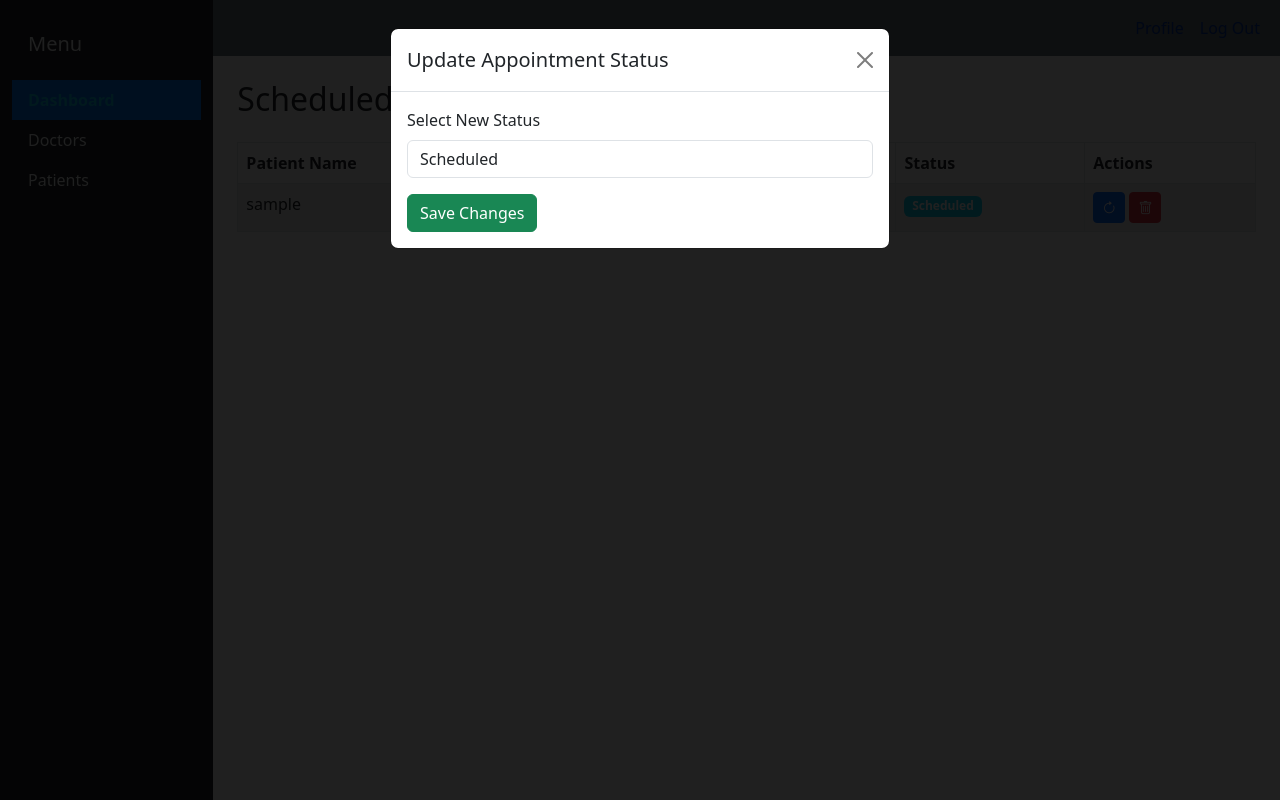
After one commit to Pulsencode/DocuClinic, a Django app: page /accounts/doctor/dashboard/ in a window 1280 px wide, after a click that opens the changed part. The commit adds this page. Run offline with Django 5.2, Linux system fonts and the light colour scheme; a user stored in the database is signed in; tables that the repository leaves empty hold one stand-in row (values such as "Sample post"); some libraries are stand-ins or nearby versions.

Commit message:
appoinment

```diff
--- a/accounts/admin.py
+++ b/accounts/admin.py
@@ -1,8 +1,9 @@
 from django.contrib import admin
-from .models import Doctor, Operator, Admin, Patient
+from .models import Doctor, Operator, Admin, Patient, Appointment
 
 # admin.site.register(User)
 admin.site.register(Doctor)
 admin.site.register(Operator)
 admin.site.register(Admin)
 admin.site.register(Patient)
+admin.site.register(Appointment)
--- /dev/null
+++ b/accounts/templates/doctors/doctor_dashboard.html
@@ -0,0 +1,142 @@
+{% extends "authenticated_base.html" %}
+{% block title %}
+    Doctor Dashboard - Appointments
+{% endblock title %}
+{% block content %}
+    <div class="container mt-4">
+        <h2 class="mb-4">Scheduled Appointments</h2>
+        <!-- Appointments Table -->
+        <table class="table table-bordered table-striped table-hover">
+            <thead>
+                <tr>
+                    <th scope="col">Patient Name</th>
+                    <th scope="col">Scheduled Date & Time</th>
+                    <th scope="col">Status</th>
+                    <th scope="col">Actions</th>
+                </tr>
+            </thead>
+            <tbody>
+                {% for appointment in appointments %}
+                    <tr>
+                        <td>{{ appointment.patient.username }}</td>
+                        <td>{{ appointment.appointment_datetime|date:"Y-m-d H:i" }}</td>
+                        <td>
+                            <!-- Current status of the appointment -->
+                            <span class="badge {% if appointment.status == 'Scheduled' %} bg-info {% elif appointment.status == 'Pending' %} bg-warning {% elif appointment.status == 'Completed' %} bg-success {% elif appointment.status == 'Cancelled' %} bg-danger {% endif %} ">
+                                {{ appointment.status }}
+                            </span>
+                        </td>
+                        <td>
+                            <!-- Button to trigger the update modal for changing status -->
+                            <button type="button"
+                                    class="btn btn-sm btn-primary"
+                                    data-bs-toggle="modal"
+                                    data-bs-target="#updateModal{{ appointment.pk }}"> <i class="bi bi-arrow-clockwise"></i></button>
+                            <!-- Button to trigger the delete confirmation modal -->
+                            <button type="button"
+                                    class="btn btn-sm btn-danger"
+                                    data-bs-toggle="modal"
+                                    data-bs-target="#deleteModal{{ appointment.pk }}">
+                                <i class="bi bi-trash"></i>
+                            </button>
+                            <!-- Modal for Updating Status -->
+                            <div class="modal fade"
+                                 id="updateModal{{ appointment.pk }}"
+                                 tabindex="-1"
+                                 aria-labelledby="updateModalLabel{{ appointment.pk }}"
+                                 aria-hidden="true">
+                                <div class="modal-dialog">
+                                    <div class="modal-content">
+                                        <div class="modal-header">
+                                            <h5 class="modal-title" id="updateModalLabel{{ appointment.pk }}">Update Appointment Status</h5>
+                                            <button type="button"
+                                                    class="btn-close"
+                                                    data-bs-dismiss="modal"
+                                                    aria-label="Close"></button>
+                                        </div>
+                                        <div class="modal-body">
+                                            <form method="post" action="{% url 'appointment_update' appointment.pk %}">
+                                                {% csrf_token %}
+                                                <!-- Status Update Dropdown -->
+                                                <div class="form-group mb-3">
+                                                    <label for="status{{ appointment.pk }}" class="form-label">Select New Status</label>
+                                                    <select id="status{{ appointment.pk }}" name="status" class="form-control">
+                                                        <option value="Scheduled"
+                                                                {% if appointment.status == "Scheduled" %}selected{% endif %}>
+                                                            Scheduled
+                                                        </option>
+                                                        <option value="Pending"
+                                                                {% if appointment.status == "Pending" %}selected{% endif %}>
+                                                            Pending
+                                                        </option>
+                                                        <option value="Completed"
+                                                                {% if appointment.status == "Completed" %}selected{% endif %}>
+                                                            Completed
+                                                        </option>
+                                                        <option value="Cancelled"
+                                                                {% if appointment.status == "Cancelled" %}selected{% endif %}>
+                                                            Cancelled
+                                                        </option>
+                                                    </select>
+                                                </div>
+                                                <button type="submit" class="btn btn-success">Save Changes</button>
+                                            </form>
+                                        </div>
+                                    </div>
+                                </div>
+                            </div>
+                            <!-- Modal for Deleting Appointment -->
+                            <div class="modal fade"
+                                 id="deleteModal{{ appointment.pk }}"
+                                 tabindex="-1"
+                                 aria-labelledby="deleteModalLabel{{ appointment.pk }}"
+                                 aria-hidden="true">
+                                <div class="modal-dialog">
+                                    <div class="modal-content">
+                                        <div class="modal-header">
+                                            <h5 class="modal-title" id="deleteModalLabel{{ appointment.pk }}">Confirm Deletion</h5>
+                                            <button type="button"
+                                                    class="btn-close"
+                                                    data-bs-dismiss="modal"
+                                                    aria-label="Close"></button>
+                                        </div>
+                                        <div class="modal-body">Are you sure you want to remove this appointment?</div>
+                                        <div class="modal-footer">
+                                            <form method="post" action="{% url 'appointment_delete' appointment.pk %}">
+                                                {% csrf_token %}
+                                                <button type="button" class="btn btn-secondary" data-bs-dismiss="modal">Cancel</button>
+                                                <button type="submit" class="btn btn-danger">Remove</button>
+                                            </form>
+                                        </div>
+                                    </div>
+                                </div>
+                            </div>
+                        </td>
+                    </tr>
+                {% endfor %}
+            </tbody>
+        </table>
+        {% if appointments.has_other_pages %}
+            <nav aria-label="Appointments Pagination">
+                <ul class="pagination">
+                    {% if appointments.has_previous %}
+                        <li class="page-item">
+                            <a class="page-link"
+                               href="?page={{ appointments.previous_page_number }}">Previous</a>
+                        </li>
+                    {% endif %}
+                    {% for page_num in appointments.paginator.page_range %}
+                        <li class="page-item {% if page_num == appointments.number %}active{% endif %}">
+                            <a class="page-link" href="?page={{ page_num }}">{{ page_num }}</a>
+                        </li>
+                    {% endfor %}
+                    {% if appointments.has_next %}
+                        <li class="page-item">
+                            <a class="page-link" href="?page={{ appointments.next_page_number }}">Next</a>
+                        </li>
+                    {% endif %}
+                </ul>
+            </nav>
+        {% endif %}
+    </div>
+{% endblock content %}
--- a/accounts/urls.py
+++ b/accounts/urls.py
@@ -11,4 +11,8 @@ urlpatterns = [
     path('doctors/create/', views.DoctorCreateView.as_view(), name='doctor_create'),
     path('doctors/<int:pk>/update/', views.DoctorUpdateView.as_view(), name='doctor_update'),
     path('doctors/<int:pk>/delete/', views.DoctorDeleteView.as_view(), name='doctor_delete'),
+    path('appointment/create/', views.AppointmentCreateView.as_view(), name='appointment_create'),
+    path('doctor/dashboard/', views.DoctorDashboardView.as_view(), name='dashboard'),
+    path('appointment/update/<int:pk>/', views.AppointmentUpdateView.as_view(), name='appointment_update'),
+    path('appointment/delete/<int:pk>/', views.AppointmentDeleteView.as_view(), name='appointment_delete'),
 ]
--- a/accounts/views.py
+++ b/accounts/views.py
@@ -1,5 +1,6 @@
+from django.shortcuts import redirect
 from django.urls import reverse_lazy
-from django.views.generic import CreateView, TemplateView
+from django.views.generic import TemplateView
 from accounts.forms import CustomUserCreationForm
 from django.contrib import messages
 from django.contrib.auth.mixins import LoginRequiredMixin, UserPassesTestMixin
@@ -10,8 +11,9 @@ from django.views.generic import (
     UpdateView,
     DeleteView,
 )
-from .models import Doctor
-from .forms import DoctorForm
+from .models import Doctor, Appointment, Patient
+from .forms import DoctorForm, AppointmentForm
+from django.utils import timezone
 
 
 class SignUpView(CreateView):
@@ -113,3 +115,53 @@ class DoctorDeleteView(LoginRequiredMixin, UserPassesTestMixin, DeleteView):
     def delete(self, request, *args, **kwargs):
         messages.success(self.request, "Doctor successfully deleted.")
         return super().delete(request, *args, **kwargs)
+
+
+class AppointmentCreateView(CreateView):
+    model = Appointment
+    form_class = AppointmentForm
+    template_name = "patients/patient_list.html"
+
+    def form_valid(self, form):
+        form.instance.patient = Patient.objects.get(pk=self.request.POST["patient"])  # Get patient from form
+        self.object = form.save()
+        messages.success(self.request, "Appointment created successfully!")  # Add a success message
+        return super().form_valid(form)
+
+    def get_success_url(self):
+        return reverse_lazy("patient_list")
+
+
+# Doctor's Appointment List View
+class DoctorDashboardView(ListView):
+    model = Appointment
+    template_name = "doctors/doctor_dashboard.html"  # Doctor dashboard template
+    context_object_name = "appointments"
+
+    def get_queryset(self):
+        # Show only appointments related to the logged-in doctor
+        return Appointment.objects.filter(doctor=self.request.user).order_by(
+            "appointment_datetime"
+        )
+
+
+# Update Appointment Status View
+class AppointmentUpdateView(UpdateView):
+    model = Appointment
+    fields = ["status"]  # Only the status field should be editable
+    template_name = "doctors/appointment_update_form.html"
+    success_url = reverse_lazy("dashboard")
+
+    def get_queryset(self):
+        # Limit to appointments belonging to the logged-in doctor
+        return Appointment.objects.filter(doctor=self.request.user)
+
+
+class AppointmentDeleteView(DeleteView):
+    model = Appointment
+    template_name = "patients/appointment_confirm_delete.html"  # Optional: You can create a confirmation template
+    success_url = reverse_lazy('dashboard')
+
+    def delete(self, request, *args, **kwargs):
+        messages.success(request, "Appointment removed successfully!")
+        return super().delete(request, *args, **kwargs)
--- a/patients/views.py
+++ b/patients/views.py
@@ -10,7 +10,7 @@ from django.views.generic import (
     UpdateView,
 )
 
-from accounts.models import Patient
+from accounts.models import Doctor, Patient
 
 from .forms import PatientDetailsForm, PatientForm
 from .models import PatientDetail
@@ -25,6 +25,7 @@ class PatientListView(ListView):
         context = super().get_context_data(**kwargs)
         context["form"] = PatientForm()
         context["page_title"] = "Patient List"
+        context['doctors'] = Doctor.objects.all()
         return context
 
 
```
Also changed, not shown: accounts/forms.py (+30 -5 lines), accounts/models.py (+22 -0 lines), patients/templates/patients/patient_list.html (+49 -4 lines), accounts/migrations/0005_appointment.py (added).
